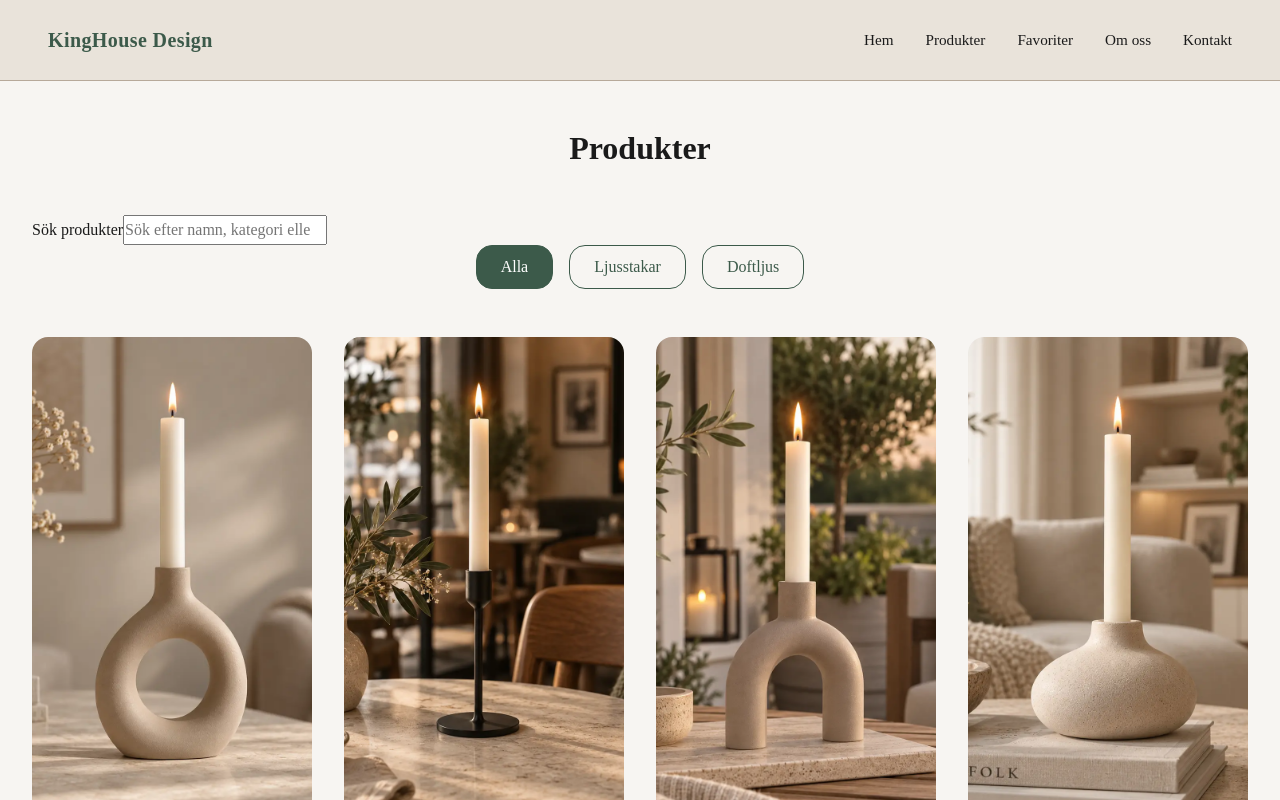
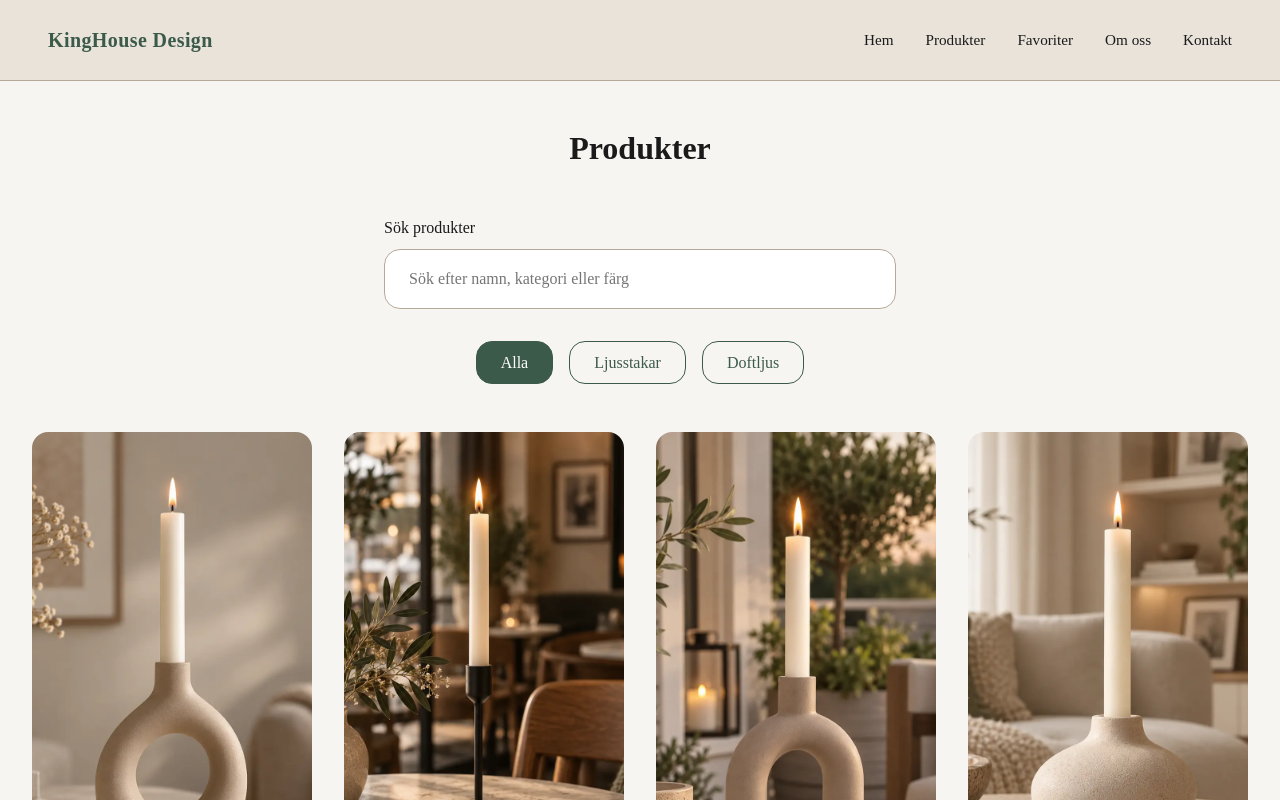
Before and after one commit to KingaSzayer-Iths/kinghouse-nextjs, a Next.js app: page /products in a window 1280 px wide. Shown: the top 800 px of the page. Built offline with nearby package versions, Linux system fonts and the light colour scheme; data requests are answered from the project's data file.

Commit message:
style product search and no results state

```diff
--- a/src/components/ProductList/ProductList.module.css
+++ b/src/components/ProductList/ProductList.module.css
@@ -1,3 +1,51 @@
+/* Sökfält */
+.search {
+  display: flex;
+  flex-direction: column;
+  gap: var(--space-xs);
+  max-inline-size: 32rem;
+  margin-inline: auto;
+  margin-block-end: var(--space-lg);
+}
+
+.search label {
+  font-weight: 500;
+}
+
+.search input {
+  inline-size: 100%;
+  padding-block: var(--space-sm);
+  padding-inline: var(--space-md);
+  border: 1px solid var(--color-taupe);
+  border-radius: 1rem;
+  background-color: var(--color-surface);
+  color: var(--color-text);
+  font: inherit;
+}
+
+/* Knapp för att rensa sökningen */
+.clearSearchButton {
+    /* bred som sitt innehåll, .search är en flex-container med flex-direction: column */
+  align-self: flex-start;
+  padding: 0;
+  border: none;
+  background-color: transparent;
+  color: var(--color-primary);
+  font: inherit;
+  font-weight: 500;
+  cursor: pointer;
+}
+
+.clearSearchButton:hover {
+  text-decoration: underline;
+}
+
+/* Meddelande när sökningen inte ger några träffar */
+.noResults {
+  margin-block: var(--space-xl);
+  text-align: center;
+}
+
 /* Produktgrid */
 .productGrid {
   display: grid;
```
